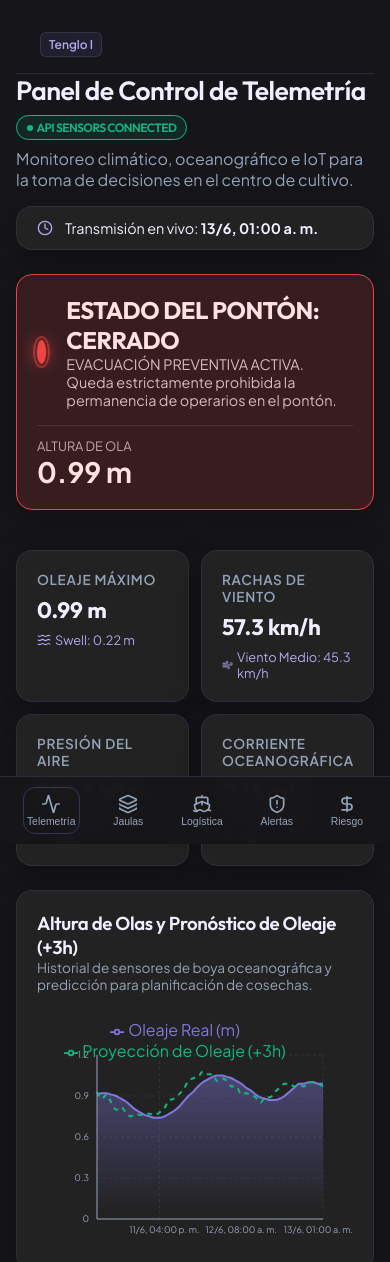
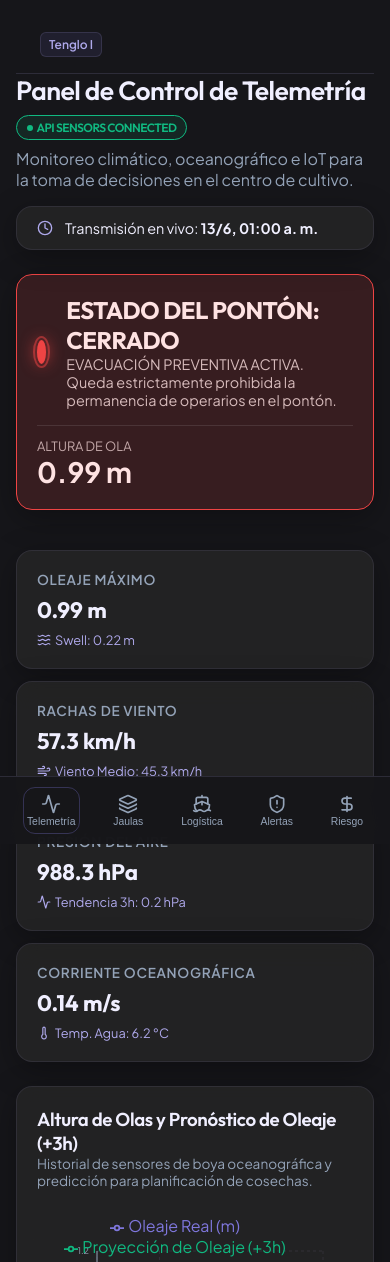
Before and after one commit to barbarapalmamena/Analisis-Pontones, a Next.js app: page / in a window 390 px wide. Shown: the top 1262 px of the page. Built offline with nearby package versions, Linux system fonts and the light colour scheme.

Commit message:
design: optimize grid-span and fallback to single column for odd KPI cards on small mobile screens

```diff
--- a/src/app/globals.css
+++ b/src/app/globals.css
@@ -599,9 +599,22 @@ h1, h2, h3, h4, h5, h6 {
   }
 
   .gridKpi {
-    grid-template-columns: repeat(auto-fit, minmax(130px, 1fr));
+    grid-template-columns: repeat(2, 1fr);
     gap: 0.75rem;
     margin-bottom: 1.5rem;
+  }
+
+  .gridKpi > *:last-child:nth-child(odd) {
+    grid-column: span 2;
+  }
+
+  @media (max-width: 400px) {
+    .gridKpi {
+      grid-template-columns: 1fr;
+    }
+    .gridKpi > *:last-child:nth-child(odd) {
+      grid-column: span 1;
+    }
   }
 
   .kpiCard {
```
